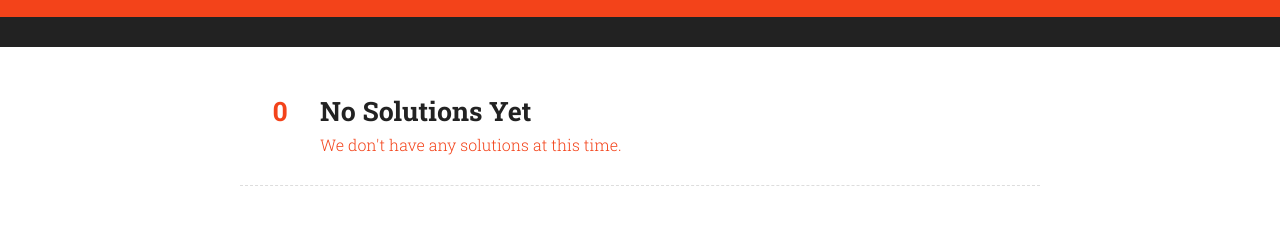
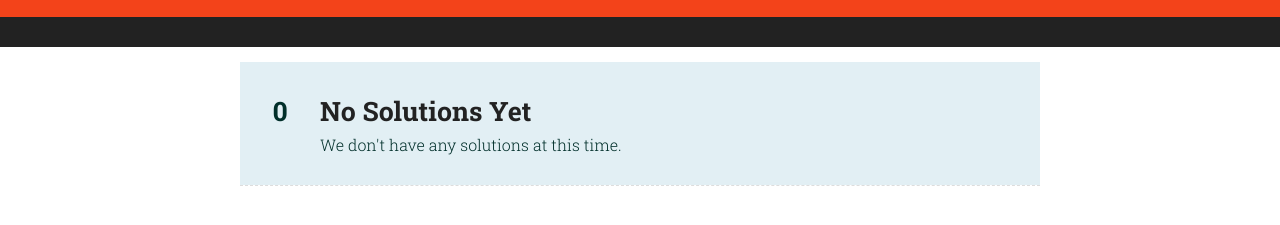
Before and after one commit to yeremenko/ihatejs, a plain HTML site: page index.html in a window 1280 px wide. In both pictures the pointer is over the link 640 px from the left and 316 px from the top of the page. Shown: the part 193-418 px from the top of the page. Drawn offline with Linux system fonts and the light colour scheme.

Commit message:
Better hover action

```diff
--- a/css/main.css
+++ b/css/main.css
@@ -122,8 +122,9 @@ pre {
 .project-link:focus {
   cursor: pointer;
   cursor: hand;
+  /*color: #f3431a;*/
 
-  color: #f3431a;
+  background-color: #e2eff4;
 }
 .project-day {
   display: inline-block;
```
